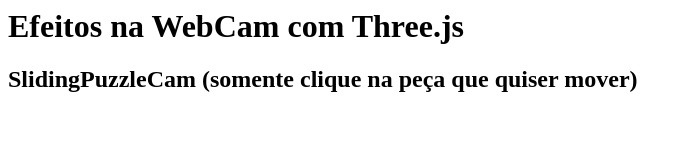
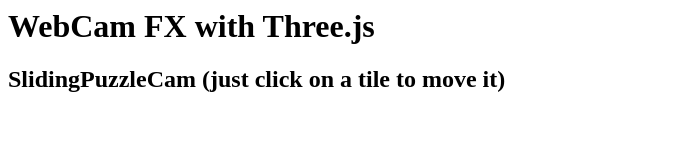
Before and after one commit to GTourinho/webcamfx-threejs, a plain HTML site: page slidingpuzzlecam.html in a window 1280 px wide. Shown: the whole page, without its empty margins (0-692 px from the left). Drawn offline with nearby package versions, Linux system fonts and the light colour scheme.

Commit message:
WebCam FX (Final)

```diff
--- a/slidingpuzzlecam.html
+++ b/slidingpuzzlecam.html
@@ -42,8 +42,8 @@
 	</script>
 
 	<body>
-    <h1>Efeitos na WebCam com Three.js</h1>
-		<h2>SlidingPuzzleCam (somente clique na peça que quiser mover)</h2><br />
+    <h1>WebCam FX with Three.js</h1>
+		<h2>SlidingPuzzleCam (just click on a tile to move it)</h2><br />
 		<video id="video" style="display:none" autoplay playsinline></video>
 		<div id="WebGL-output" ></div>
 		<br/>
```
Also changed, not shown: glitchcam.html (+1 -1 lines), index.html (+2 -2 lines), webcamparty.html (+1 -1 lines).
